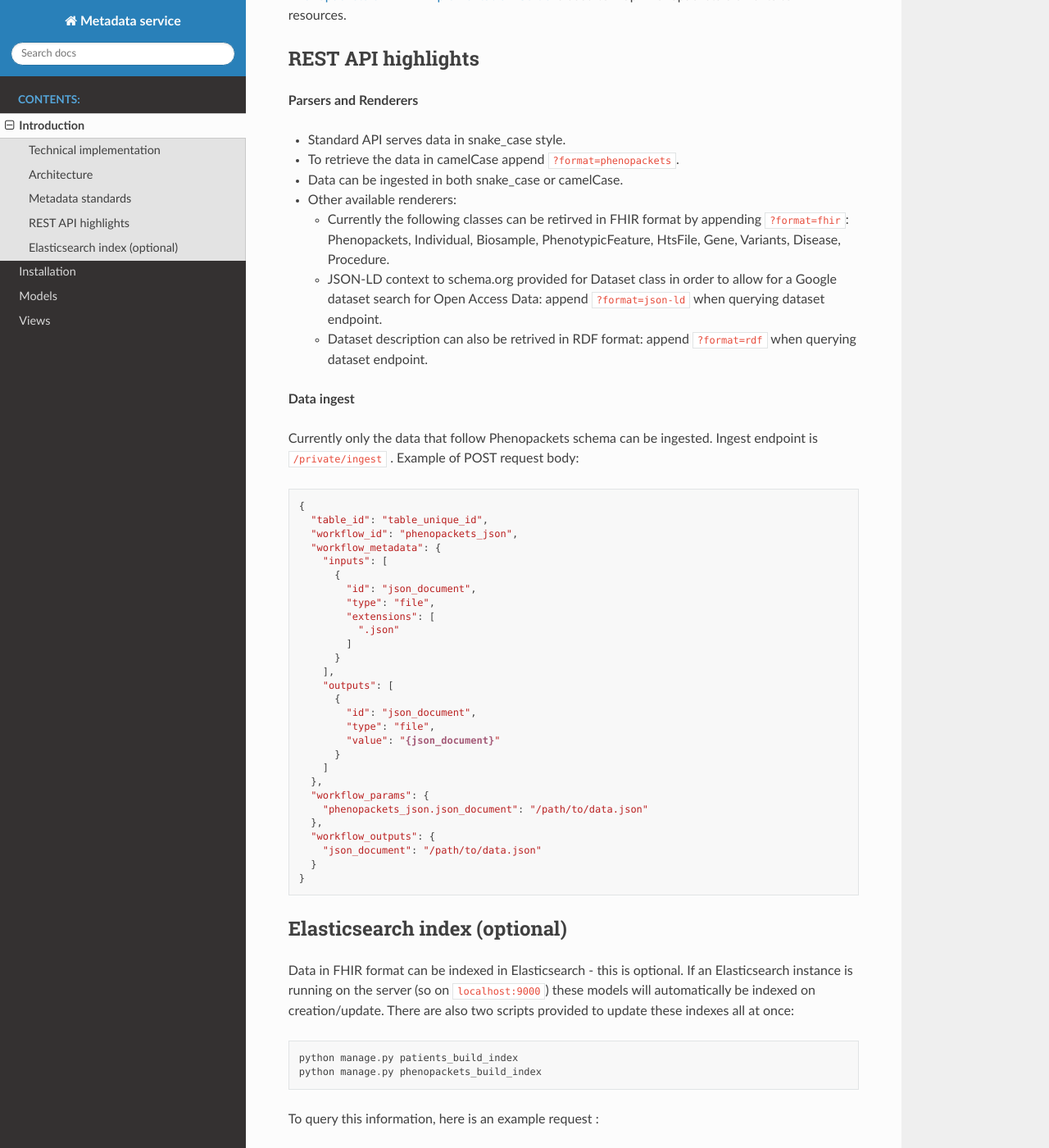
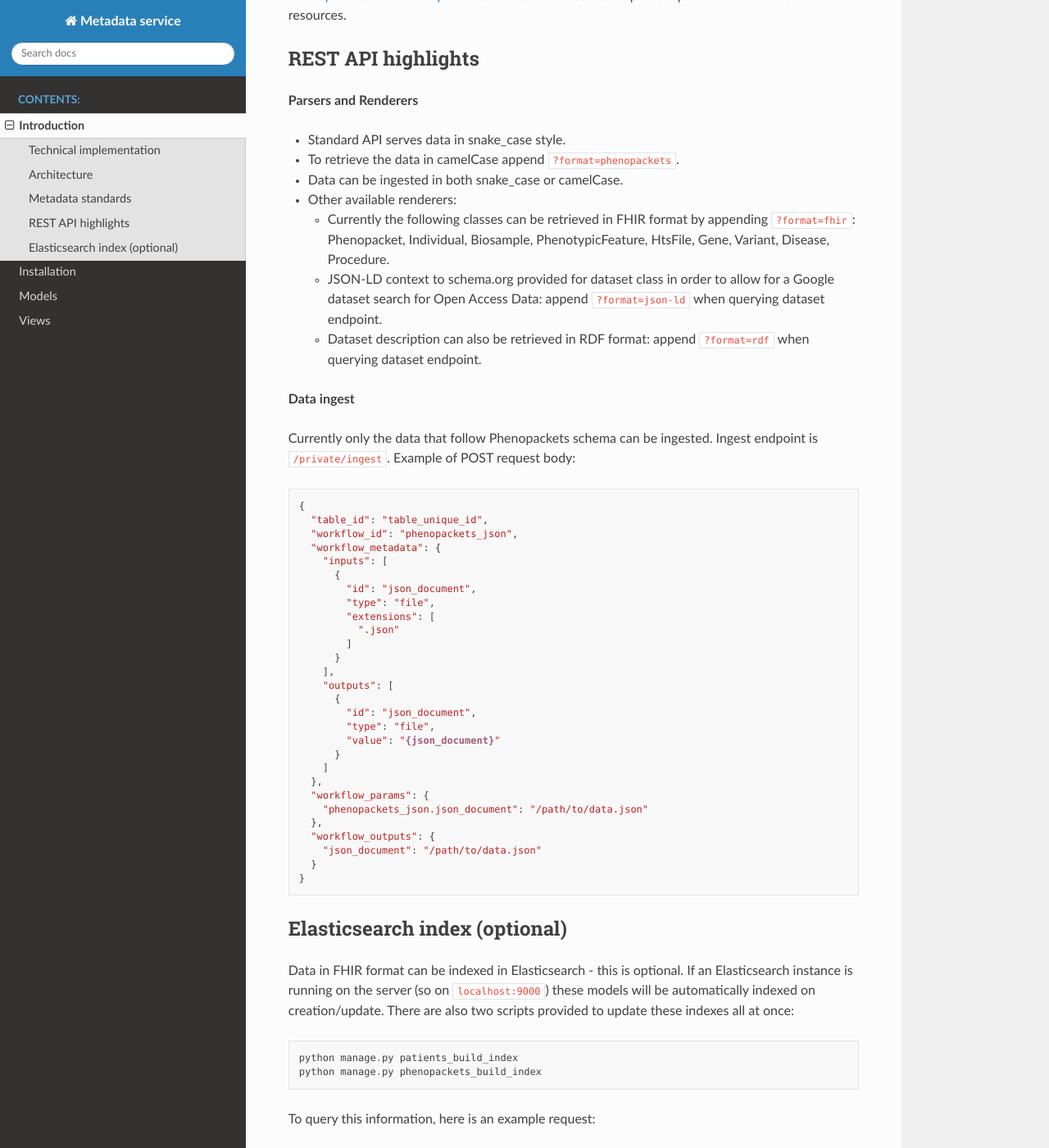
Before and after one commit to bento-platform/katsu, a Sphinx documentation site: the page built from docs/modules/introduction.rst, in a window 1280 px wide and 1400 px high, scrolled down 1759 px. Shown: the whole window at 82% size. Built offline with Sphinx 7.4.7 and the Read the Docs theme 2.0.0, drawn with Linux system fonts in a browser that asks for light colours; some of the changed text lies outside the part shown.

Commit message:
fixed a few typos, some wording / stylistic changes

```diff
--- a/docs/conf.py
+++ b/docs/conf.py
@@ -21,8 +21,8 @@ django.setup()
 # -- Project information -----------------------------------------------------
 
 project = 'Metadata service'
-copyright = '2020, Ksenia Zaytseva, David Lougheed, Simon Chenard'
-author = 'Ksenia Zaytseva, David Lougheed, Simon Chenard'
+copyright = '2020, Ksenia Zaytseva, David Lougheed, Simon Chénard'
+author = 'Ksenia Zaytseva, David Lougheed, Simon Chénard'
 
 # The full version, including alpha/beta/rc tags
 release = '0.5.0'
--- a/docs/modules/installation.rst
+++ b/docs/modules/installation.rst
@@ -14,9 +14,9 @@ Installation
 
     git submodule update --init
 
-3. Create and activate virtual environment
+3. Create and activate a virtual environment
 
-4. Cd to the main directory and install required packages:
+4. Move to the main directory and install required packages:
 
 .. code-block::
 
--- a/docs/modules/introduction.rst
+++ b/docs/modules/introduction.rst
@@ -68,16 +68,16 @@ REST API highlights
 
 - Other available renderers:
 
-  - Currently the following classes can be retirved in FHIR format by appending :code:`?format=fhir`: Phenopackets, Individual, Biosample, PhenotypicFeature, HtsFile, Gene, Variants, Disease, Procedure.
+  - Currently the following classes can be retrieved in FHIR format by appending :code:`?format=fhir`: Phenopacket, Individual, Biosample, PhenotypicFeature, HtsFile, Gene, Variant, Disease, Procedure.
 
-  - JSON-LD context to schema.org provided for Dataset class in order to allow for a Google dataset search for Open Access Data: append :code:`?format=json-ld` when querying dataset endpoint.
+  - JSON-LD context to schema.org provided for dataset class in order to allow for a Google dataset search for Open Access Data: append :code:`?format=json-ld` when querying dataset endpoint.
 
-  - Dataset description can also be retrived in RDF format: append :code:`?format=rdf` when querying dataset endpoint.
+  - Dataset description can also be retrieved in RDF format: append :code:`?format=rdf` when querying dataset endpoint.
 
 **Data ingest**
 
 Currently only the data that follow Phenopackets schema can be ingested.
-Ingest endpoint is :code:`/private/ingest` .
+Ingest endpoint is :code:`/private/ingest`.
 Example of POST request body:
 
 .. code-block::
@@ -118,7 +118,7 @@ Elasticsearch index (optional)
 ------------------------------
 
 Data in FHIR format can be indexed in Elasticsearch - this is optional.
-If an Elasticsearch instance is running on the server (so on :code:`localhost:9000`) these models will automatically be indexed on creation/update.
+If an Elasticsearch instance is running on the server (so on :code:`localhost:9000`) these models will be automatically indexed on creation/update.
 There are also two scripts provided to update these indexes all at once:
 
 .. code-block::
@@ -126,7 +126,7 @@ There are also two scripts provided to update these indexes all at once:
     python manage.py patients_build_index
     python manage.py phenopackets_build_index
 
-To query this information, here is an example request :
+To query this information, here is an example request:
 
 .. code-block::
 
```
Also changed, not shown: other parts of docs/modules/introduction.rst (+2 -2 lines), 1 other file.
